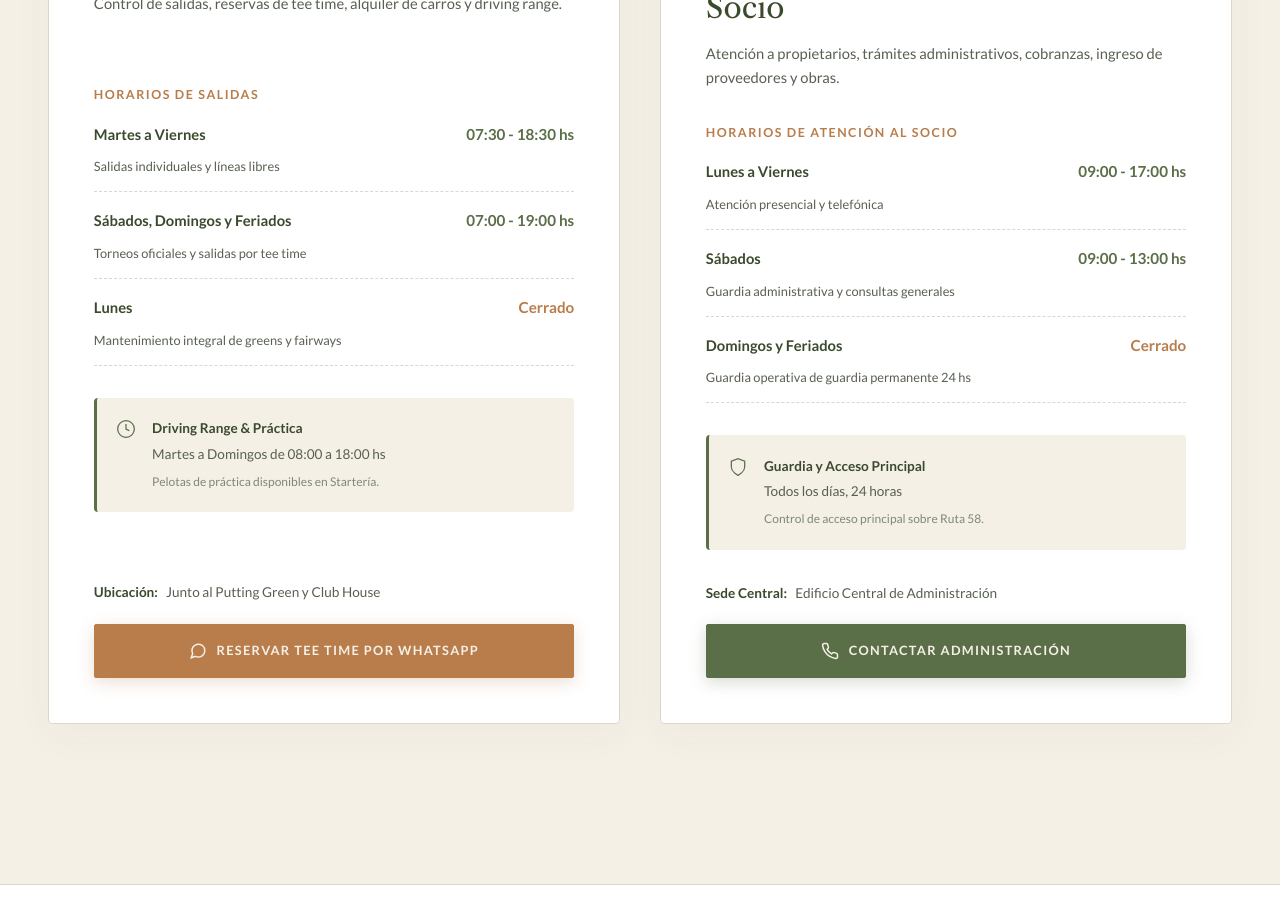
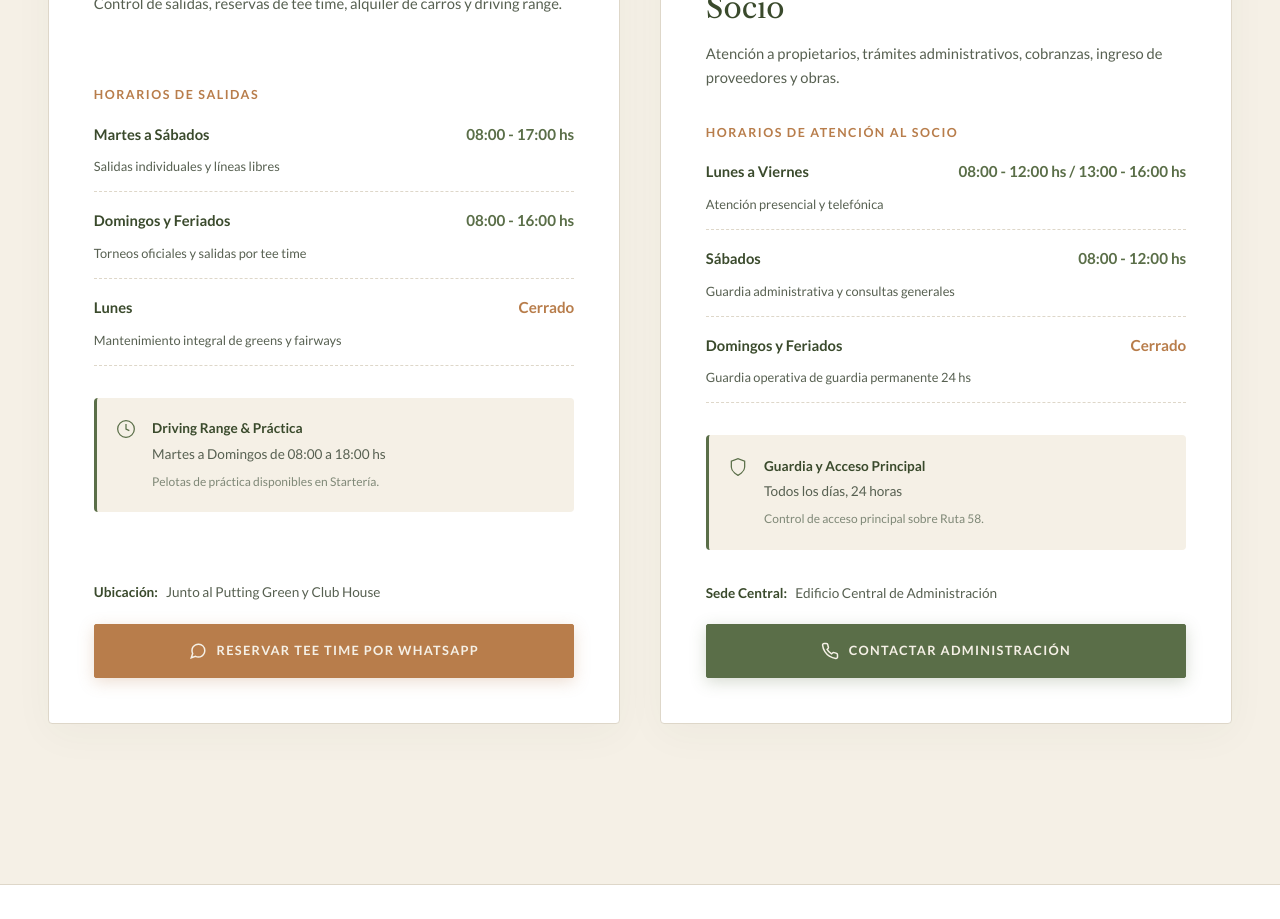
Before and after one commit to Cundix/fincasWebsite, a React (Vite) app: page / in a window 1280 px wide. Shown: the part 4420-5339 px from the top of the page. Built offline with nearby package versions, Linux system fonts and the light colour scheme.

Commit message:
Update schedules for administracion and starteria

```diff
--- a/src/data/content.js
+++ b/src/data/content.js
@@ -6,8 +6,8 @@ export const HORARIOS_DATA = {
     badge: '18 Hoyos · Par 71',
     description: 'Control de salidas, reservas de tee time, alquiler de carros y driving range.',
     dias: [
-      { dia: 'Martes a Viernes', horario: '07:30 - 18:30 hs', detalle: 'Salidas individuales y líneas libres' },
-      { dia: 'Sábados, Domingos y Feriados', horario: '07:00 - 19:00 hs', detalle: 'Torneos oficiales y salidas por tee time' },
+      { dia: 'Martes a Sábados', horario: '08:00 - 17:00 hs', detalle: 'Salidas individuales y líneas libres' },
+      { dia: 'Domingos y Feriados', horario: '08:00 - 16:00 hs', detalle: 'Torneos oficiales y salidas por tee time' },
       { dia: 'Lunes', horario: 'Cerrado', detalle: 'Mantenimiento integral de greens y fairways' },
     ],
     drivingRange: {
@@ -26,8 +26,8 @@ export const HORARIOS_DATA = {
     badge: 'Gestión Institucional',
     description: 'Atención a propietarios, trámites administrativos, cobranzas, ingreso de proveedores y obras.',
     dias: [
-      { dia: 'Lunes a Viernes', horario: '09:00 - 17:00 hs', detalle: 'Atención presencial y telefónica' },
-      { dia: 'Sábados', horario: '09:00 - 13:00 hs', detalle: 'Guardia administrativa y consultas generales' },
+      { dia: 'Lunes a Viernes', horario: '08:00 - 12:00 hs / 13:00 - 16:00 hs', detalle: 'Atención presencial y telefónica' },
+      { dia: 'Sábados', horario: '08:00 - 12:00 hs', detalle: 'Guardia administrativa y consultas generales' },
       { dia: 'Domingos y Feriados', horario: 'Cerrado', detalle: 'Guardia operativa de guardia permanente 24 hs' },
     ],
     guardiaSeguridad: {
```
